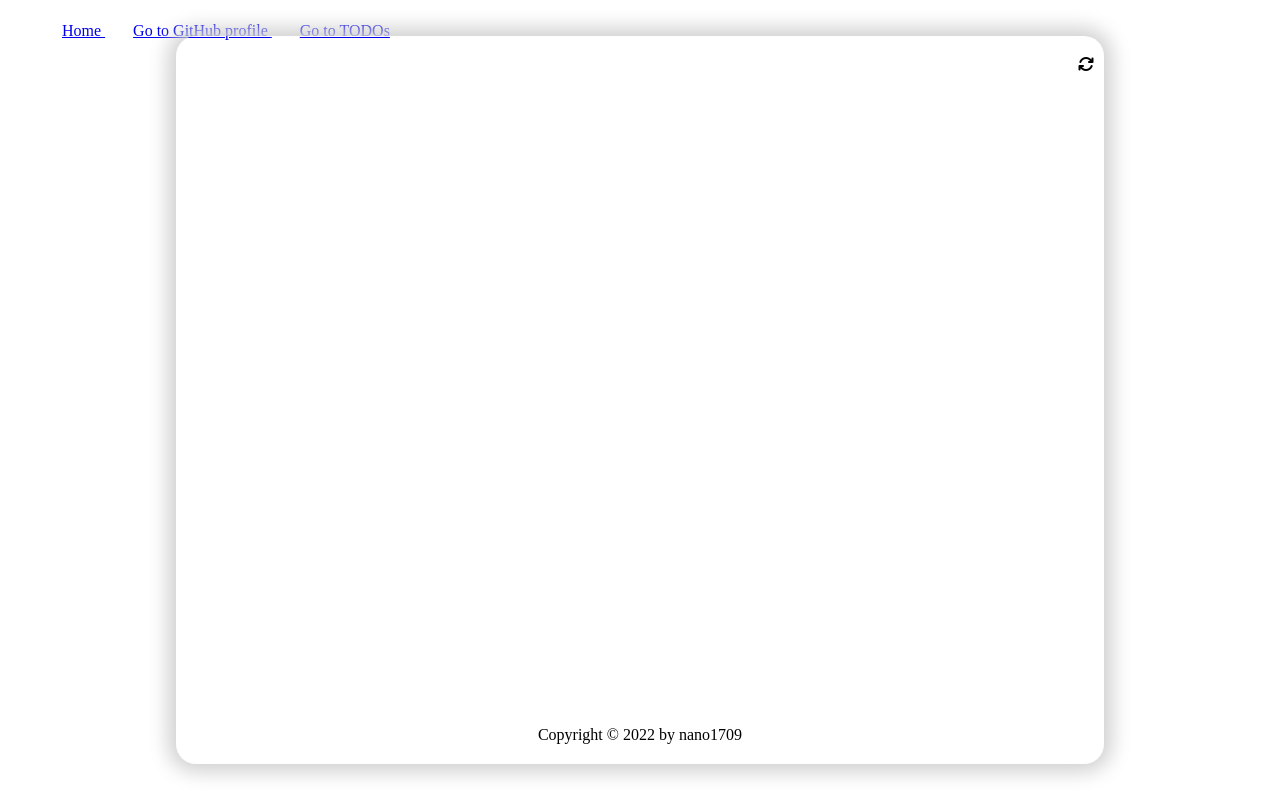
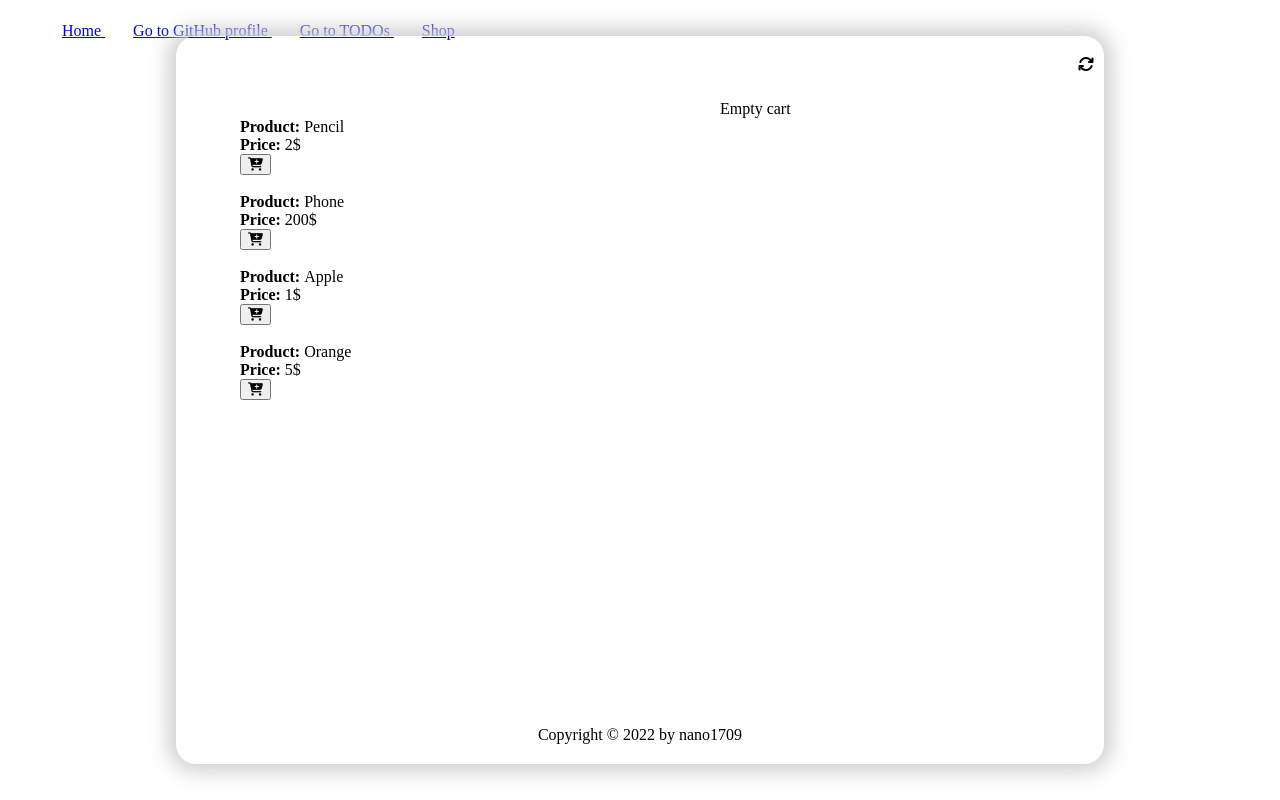
Before and after one commit to nano1709/nuxt-vue-sandbox-assemble, a Nuxt app: page /shop in a window 1280 px wide. Built offline with nearby package versions, Linux system fonts and the light colour scheme.

Commit message:
Added new cart page

```diff
--- a/assets/css/main.css
+++ b/assets/css/main.css
@@ -17,3 +17,6 @@ body {
 .page-leave-to {
   opacity: 0;
 }
+.scrollDiv{
+  overflow: auto; height:500px;
+}
--- /dev/null
+++ b/components/Shop/Cart.vue
@@ -0,0 +1,35 @@
+<template >
+    <div v-if="this.cartItems !== null && this.cartItems.length != 0" class="scrollDiv">
+        <div v-for="(item, index) in cartItems" :key="index">
+          <br>
+          <label>Product: </label>{{ item.productName }}
+          <br>
+          <label>Price: </label>{{ item.price }}$
+          <br>
+          <button><i @click="removeItem(item, index)" class="fa-solid fa-trash" ></i></button>
+        </div>
+        <label>Total: {{ this.total }}$</label>
+    </div>
+    <div v-else>
+      Empty cart
+    </div>
+</template>
+
+<script>
+export default {
+  name: 'Cart',
+  computed: {
+    cartItems () {
+      return this.$store.state.cart.productsInCart;
+    },
+    total() {
+      return this.$store.state.cart.total;
+    }
+  },
+  methods: {
+    async removeItem(item, index) {
+      this.$store.commit('cart/removeItem', {item, index});
+    }
+  }
+}
+</script>
--- /dev/null
+++ b/components/Shop/StoreItem.vue
@@ -0,0 +1,33 @@
+<style>
+label {
+  font-weight: bold;
+}
+</style>
+
+<template >
+    <div v-if="this.storeItems != null && this.storeItems != []" class="scrollDiv">
+        <div v-for="(item, index) in storeItems" :key="index" >
+          <br>
+          <label>Product: </label>{{ item.productName }}
+          <br>
+          <label>Price: </label>{{ item.price }}$
+          <br>
+          <button @click="addItem(item)"><i class="fa-solid fa-cart-plus"></i></button>
+        </div>
+    </div>
+    <div v-else>
+      Error.
+    </div>
+</template>
+
+<script>
+export default {
+  name: 'StoreItem',
+  props: ['storeItems'],
+  methods: {
+      async addItem(item) {
+        this.$store.commit('cart/addItem', item);
+      }
+  },
+}
+</script>
--- a/interfaces/IRouterItem.ts
+++ /dev/null
@@ -1,5 +0,0 @@
-export interface IRouterItem{
-    id: number,
-    pageFileName: string,
-    textToDisplay: string
-}
--- a/layouts/default.vue
+++ b/layouts/default.vue
@@ -90,6 +90,7 @@ export default Vue.extend({
         { id: 1, pageFileName: '/', textToDisplay: 'Home' },
         { id: 3, pageFileName: 'gitHubProfileSearch', textToDisplay: 'Go to GitHub profile' },
         { id: 4, pageFileName: 'todos', textToDisplay: 'Go to TODOs' },
+        { id: 4, pageFileName: 'shop', textToDisplay: 'Shop' },
       ]
     }
   },
--- a/pages/index.vue
+++ b/pages/index.vue
@@ -8,8 +8,6 @@
 <script>
 import Vue from 'vue';
 
-// TODO - figure out how to implement interfaces for type safety (IRouterItem)
-// TODO - styling
 export default Vue.extend({
   name: 'IndexPage',
 })
--- /dev/null
+++ b/pages/shop.vue
@@ -0,0 +1,60 @@
+<style scoped>
+.wrapper {
+    margin: 0 auto;
+    width: 960px;
+}
+
+.column {
+    float: left;
+    width:50%;
+}
+</style>
+
+
+<template>
+    <div class="wrapper">
+        <div class="column">
+            <StoreItem :storeItems="this.productsList"></StoreItem>
+        </div>
+        <div class="column">
+            <Cart></Cart>
+        </div>
+    </div>
+</template>
+
+<script>
+import Vue from 'vue';
+import StoreItem from '~/components/Shop/StoreItem.vue';
+import Cart from '~/components/Shop/Cart.vue';
+
+export default Vue.extend({
+    name: "IndexPage",
+    components: { StoreItem, Cart },
+    data(){
+        return {
+            productsList: [
+                {
+                    id: 1,
+                    productName: "Pencil",
+                    price: 2
+                },
+                {
+                    id: 2,
+                    productName: "Phone",
+                    price: 200
+                },
+                {
+                    id: 3,
+                    productName: "Apple",
+                    price: 1
+                },
+                {
+                    id: 1,
+                    productName: "Orange",
+                    price: 5
+                }
+            ],
+        }
+    },
+})
+</script>
--- a/pages/todos.vue
+++ b/pages/todos.vue
@@ -2,7 +2,7 @@
     <div>
         <h3>Made with <i class="fa-solid fa-heart"></i> with nuxt store</h3>
         <input @keyup.enter="addTodo" placeholder="What needs to be done?">
-        <div style="overflow: auto; height:500px;">
+        <div class="scrollDiv">
             <ul style="list-style: none;">
                 <li v-for="(todo, index) in todos" :key="index">
                     <input :checked="todo.done" @change="toggle(todo)" type="checkbox">
--- /dev/null
+++ b/store/cart.js
@@ -0,0 +1,15 @@
+export const state = () => ({
+    productsInCart: [],
+    total: 0
+})
+
+export const mutations = {
+    addItem(state, item) {
+        state.productsInCart.push(item);
+        state.total += item.price;
+    },
+    removeItem(state, {item, cartIndex}) {
+        state.productsInCart.splice(cartIndex, 1);
+        state.total -= item.price;
+    },
+}
```
